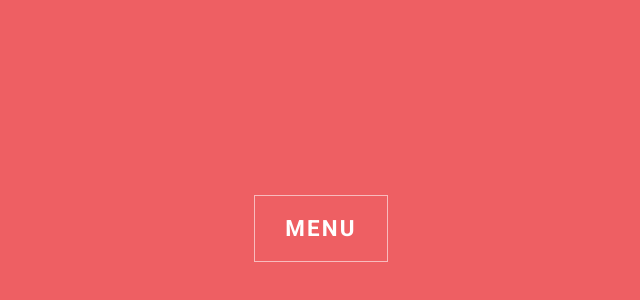
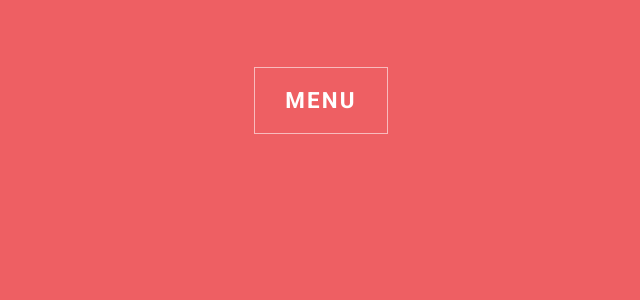
Before and after one commit to ldrobnik/react-animated-menu, a React (Create React App) app: page / in a window 1280 px wide. Shown: the part 266-566 px from the top of the page, without its empty margins (319-959 px from the left). Built offline with nearby package versions, Linux system fonts and the light colour scheme.

Commit message:
Adjust Backdrop style

```diff
--- a/src/components/Backdrop/Backdrop.js
+++ b/src/components/Backdrop/Backdrop.js
@@ -5,12 +5,12 @@ import styled from 'styled-components';
 
 const BackdropBody = styled.div`
     background-color: ${props => props.darkColor};
-    opacity: 0.8;
-    position: absolute;
+    position: fixed;
+    left: 0;
     top: 0;
-    right: 0;
-    height: 100vh;
-    width: 100vw;
+    height: 100%;
+    width: 100%;
+    opacity: 0.5;
     z-index: 100;
 `;
 
--- a/src/components/Menus/DesktopMenu/DesktopMenu.js
+++ b/src/components/Menus/DesktopMenu/DesktopMenu.js
@@ -12,6 +12,8 @@ const MenuContainer = styled.div`
   margin-left: auto;
   margin-right: auto;
   overflow: auto;
+
+  position: relative;
 
   z-index: 200;
 
--- a/src/containers/Home/Home.js
+++ b/src/containers/Home/Home.js
@@ -70,9 +70,8 @@ const GlobalStyle = createGlobalStyle`
 `;
 
 const Wrapper = styled.div`
-    height: 100vh;
-    width: 100vw;
-    position: relative;
+    height: 100%;
+    width: 100%;
 `;
 
 const MenuButton = styled.button`
```
